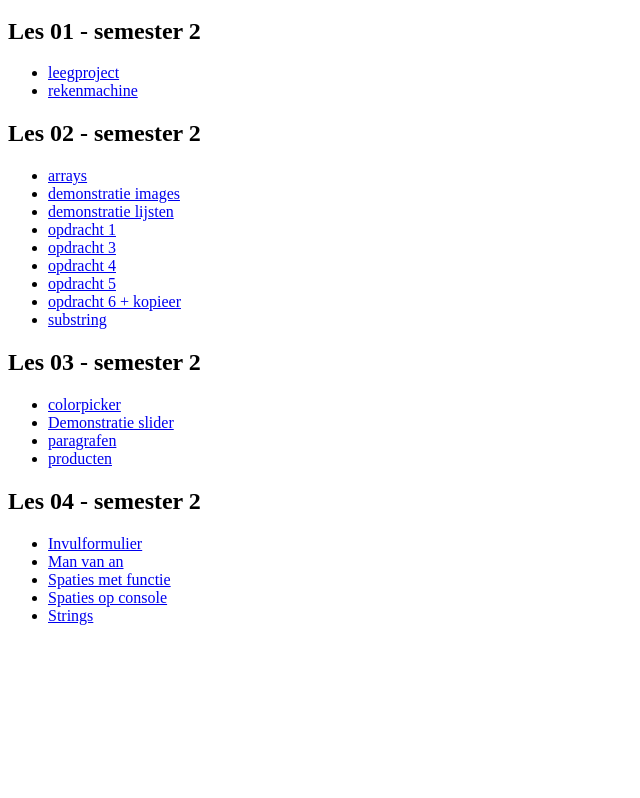
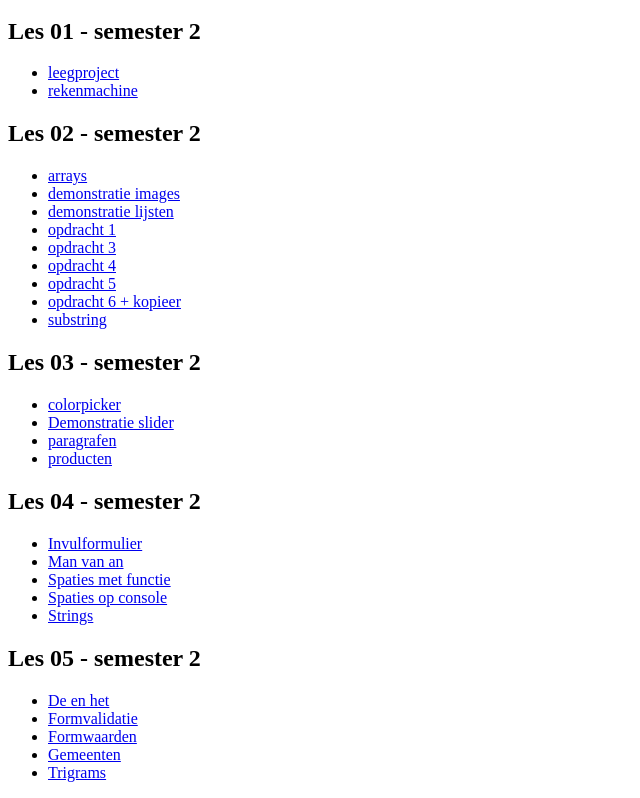
Before and after one commit to axlistas/webdevelopment, a plain HTML site: page index.html in a window 1280 px wide. Shown: the part 1730-2528 px from the top of the page, without its empty margins (0-640 px from the left). Before the commit the page ends 2371 px from the top, so only its background shows below. Drawn offline with Linux system fonts and the light colour scheme.

Commit message:
update mainpage

```diff
--- a/index.html
+++ b/index.html
@@ -155,5 +155,15 @@
                 <li><a href="labo_4_sem2/Strings/index.html">Strings</a></li>
             </ul>
         </div>
+        <div class="les5sem2">
+            <h2>Les 05 - semester 2</h2>
+            <ul>
+                <li><a href="labo_5_sem2/de-en-het/index.html">De en het</a></li>
+                <li><a href="labo_5_sem2/formvalidatie/index.html">Formvalidatie</a></li>
+                <li><a href="labo_5_sem2/formwaarden/index.html">Formwaarden</a></li>
+                <li><a href="labo_5_sem2/gemeenten/index.html">Gemeenten</a></li>
+                <li><a href="labo_5_sem2/trigrams/index.html">Trigrams</a></li>
+            </ul>
+        </div>
 </body>
 </html>
```
